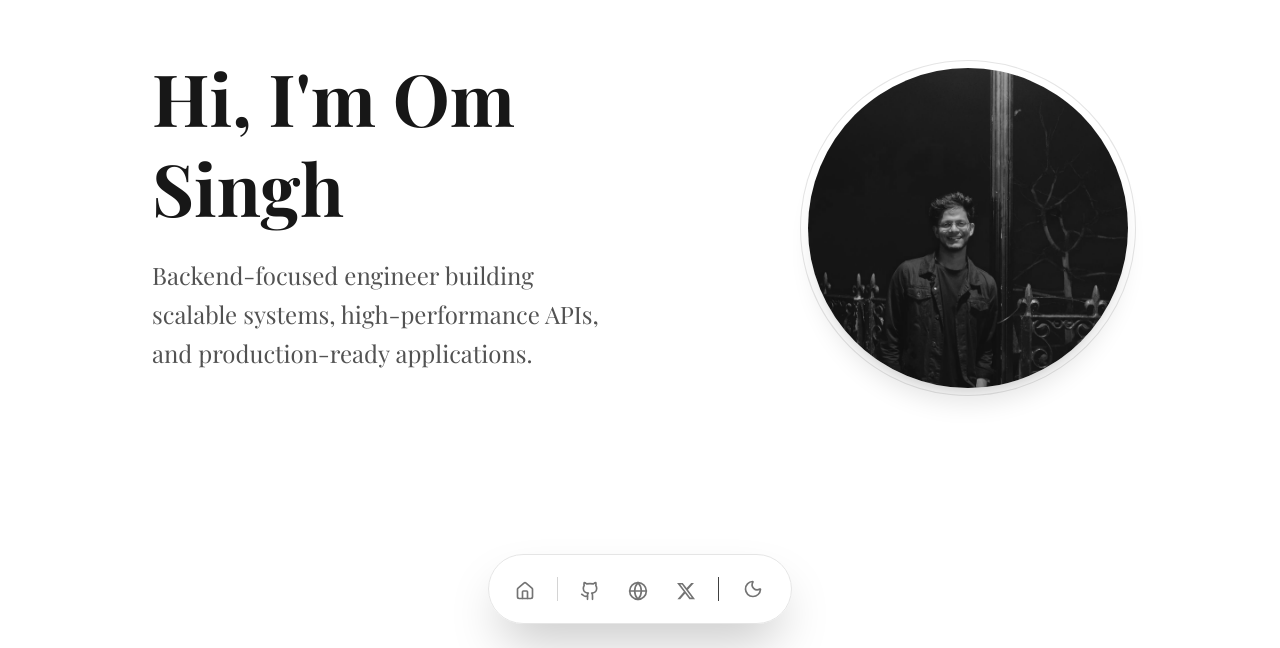
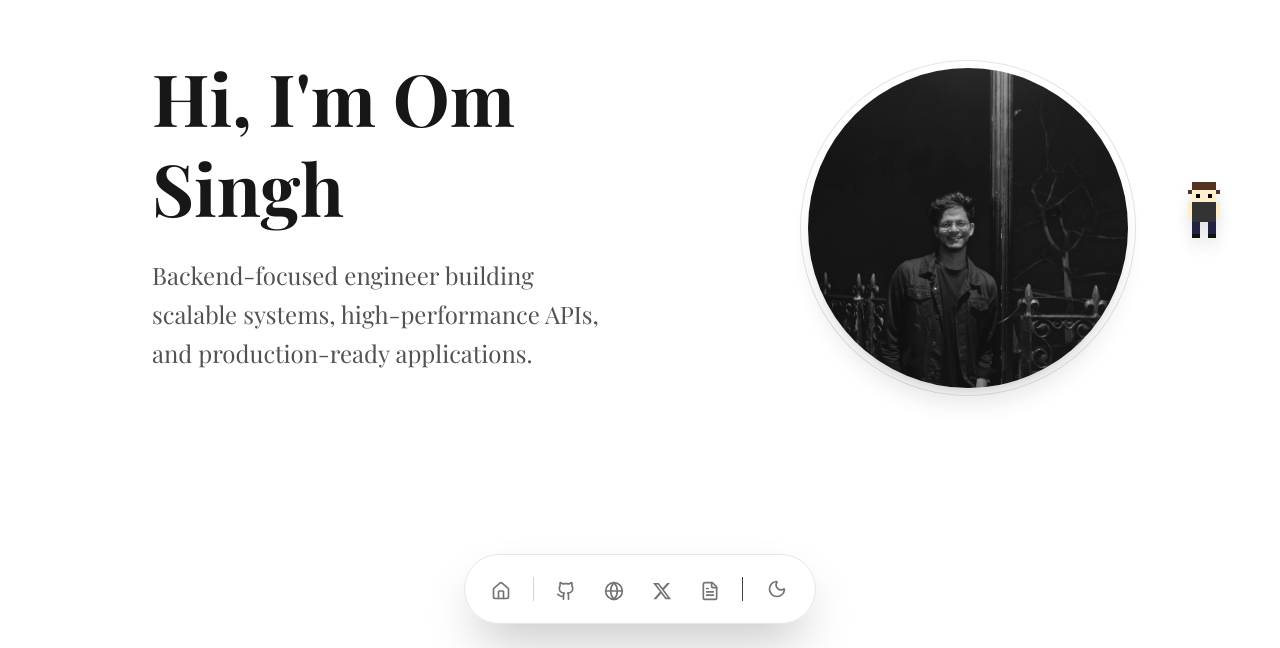
Before and after one commit to Singh-OmDev/portfolio-website, a Next.js app: page / in a window 1280 px wide. Shown: the part 152-800 px from the top of the page. Built offline with nearby package versions, Linux system fonts and the light colour scheme; a web font is replaced by a local one.

Commit message:
added  svg icon in the website which moves toward cursor

```diff
--- a/src/app/layout.tsx
+++ b/src/app/layout.tsx
@@ -1,6 +1,7 @@
 import type { Metadata } from "next";
 import { Playfair_Display, Inter } from "next/font/google"; // Import fonts
 import "./globals.css";
+import Mascot from "@/components/Mascot";
 
 const playfair = Playfair_Display({
   variable: "--font-serif",
@@ -32,6 +33,7 @@ export default function RootLayout({
       <body
         className={`${playfair.variable} ${inter.variable} font-sans antialiased bg-white text-neutral-900 dark:bg-black dark:text-neutral-50 transition-colors duration-300 selection:bg-neutral-200 dark:selection:bg-neutral-800`}
       >
+        <Mascot />
         {children}
       </body>
     </html>
--- /dev/null
+++ b/src/components/Mascot.tsx
@@ -0,0 +1,90 @@
+"use client";
+
+import { motion, useAnimation } from "framer-motion";
+import Image from "next/image";
+import { useEffect } from "react";
+
+export default function Mascot() {
+    const controls = useAnimation();
+
+    const wander = async () => {
+        // Calculate random position within the viewport (with some padding)
+        // Using window.innerWidth/Height directly in animate can be tricky with hydration,
+        // so we use percentages or a safer approach. Here we'll use viewport units for simplicity
+        // or just calculate random pixels if we are client-side.
+
+        const randomX = Math.random() * (window.innerWidth - 64); // subtract width
+        const randomY = Math.random() * (window.innerHeight - 64); // subtract height
+
+        // Calculate a duration based on distance to keep speed roughly constant
+        // For simplicity, just a random slow duration between 5s and 10s
+        const duration = 5 + Math.random() * 5;
+
+        try {
+            await controls.start({
+                x: randomX,
+                y: randomY,
+                transition: {
+                    duration: duration,
+                    ease: "linear"
+                }
+            });
+            // Recursively wander to next point
+            wander();
+        } catch (e) {
+            // Animation stopped (e.g. by dragging), do nothing
+        }
+    };
+
+    useEffect(() => {
+        // Start wandering on mount
+        wander();
+        // eslint-disable-next-line react-hooks/exhaustive-deps
+    }, []);
+
+    return (
+        <div className="fixed inset-0 z-40 overflow-hidden pointer-events-none">
+            {/*
+                Container is pointer-events-none to let clicks pass through to the site,
+                BUT the mascot itself will have pointer-events-auto.
+            */}
+            <motion.div
+                className="absolute cursor-grab active:cursor-grabbing pointer-events-auto"
+                drag
+                dragMomentum={false}
+                animate={controls}
+                onDragStart={() => {
+                    // Stop wandering when user grabs the mascot
+                    controls.stop();
+                }}
+                onDragEnd={() => {
+                    // Resume wandering from the new position
+                    wander();
+                }}
+                whileTap={{ scale: 1.1 }}
+            >
+                <div className="relative w-16 h-16">
+                    {/* Bouncing animation to simulate floating/walking - keeps running even while dragging */}
+                    <motion.div
+                        animate={{ y: [0, -6, 0] }}
+                        transition={{
+                            duration: 2,
+                            repeat: Infinity,
+                            ease: "easeInOut"
+                        }}
+                    >
+                        <Image
+                            src="/mascot.svg"
+                            alt="Pixel Mascot"
+                            width={64}
+                            height={64}
+                            className="pixelated drop-shadow-xl select-none"
+                            style={{ imageRendering: "pixelated" }}
+                            draggable={false}
+                        />
+                    </motion.div>
+                </div>
+            </motion.div>
+        </div>
+    );
+}
--- a/src/components/Navbar.tsx
+++ b/src/components/Navbar.tsx
@@ -2,7 +2,7 @@
 
 import React, { useState, useEffect, useRef } from "react";
 import { motion, useMotionValue, useSpring, useTransform, MotionValue } from "framer-motion";
-import { Home, Moon, Sun, Github, Globe } from "lucide-react";
+import { Home, Moon, Sun, Github, Globe, FileText } from "lucide-react";
 import { portfolioData } from "@/data/portfolio";
 
 export default function Navbar() {
@@ -62,6 +62,12 @@ export default function Navbar() {
                     label="X (Twitter)"
                     onClick={() => window.open(socials.twitter, "_blank")}
                 />
+                <DockIcon
+                    mouseX={mouseX}
+                    icon={FileText}
+                    label="Resume"
+                    onClick={() => window.open(socials.resume, "_blank")}
+                />
 
                 <div className="w-px h-6 bg-neutral-700 mx-1 self-center" />
 
--- a/src/data/portfolio.ts
+++ b/src/data/portfolio.ts
@@ -18,6 +18,7 @@ export const portfolioData = {
         twitter: "https://twitter.com/omsingh8400",
         email: "mailto:omsingh8400@gmail.com",
         website: "https://yourportfolio.com",
+        resume: "/resume.pdf",
     },
 
     skills: [
```
Also changed, not shown: public/mascot.svg (added), 1 other file (tests, documents, lock files or other folders).
